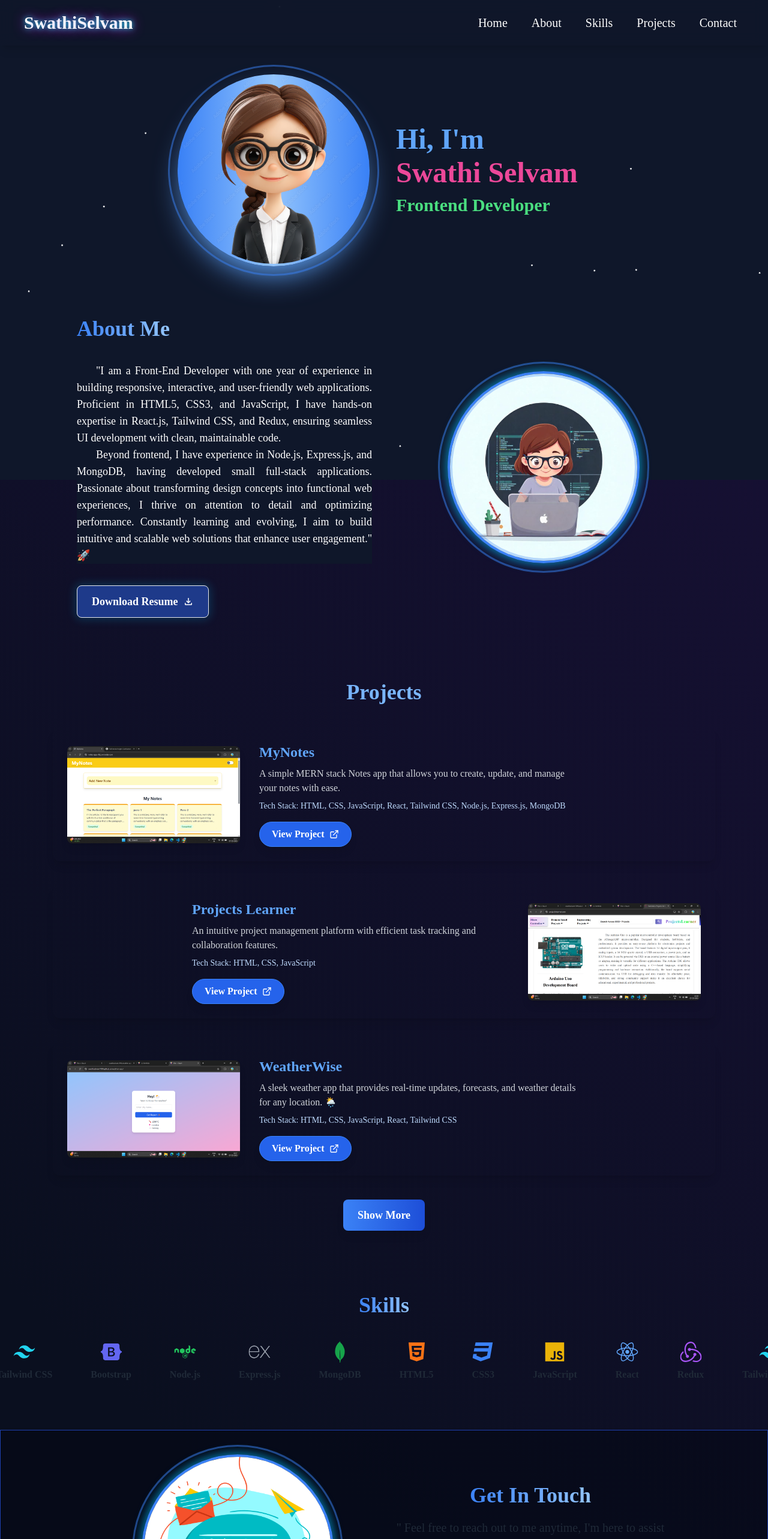
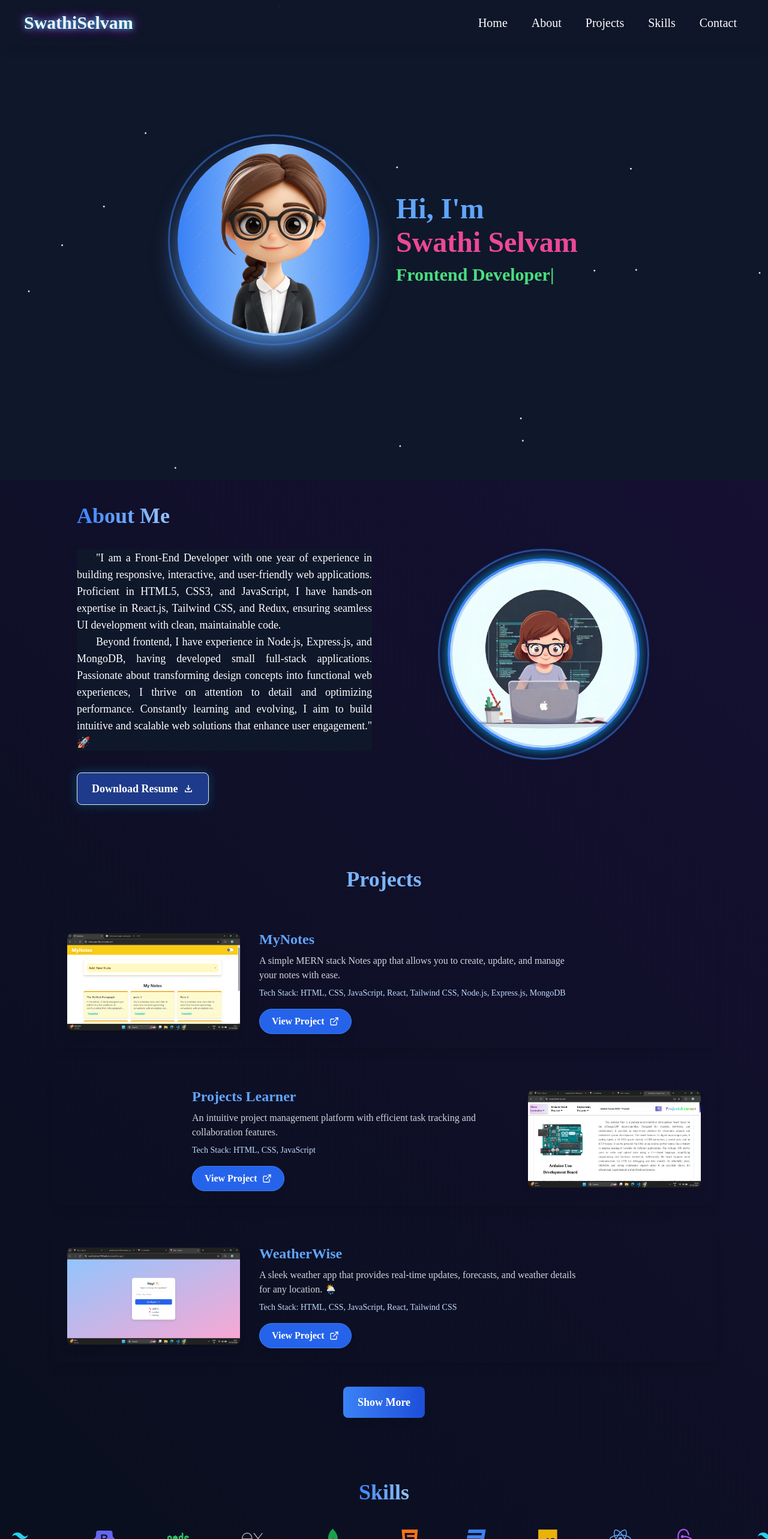
Before and after one commit to swathiselvam1999/swathi-portfolio, a React (Vite) app: page / in a window 1280 px wide. Shown: the top 2566 px of the page at 60% size. Built offline with nearby package versions, Linux system fonts and the light colour scheme.

Commit message:
home ui updated

```diff
--- a/src/components/Header.jsx
+++ b/src/components/Header.jsx
@@ -92,7 +92,7 @@ const Header = () => {
           {/* Full Menu for Larger Screens */}
           <div className={`md:flex hidden items-center`}>
             <ul className="flex text-xl">
-              {["Home", "About", "Skills", "Projects", "Contact"].map(
+              {["Home", "About",  "Projects", "Skills" ,"Contact"].map(
                 (item) => (
                   <li key={item}>
                     <a
--- a/src/components/Home.jsx
+++ b/src/components/Home.jsx
@@ -13,12 +13,12 @@ const Home = () => {
 
 
   return (
-    <section id="home" className="relative py-10 flex justify-center items-center scroll-mt-16 text-white h-100vh">
+    <section id="home" className="relative min-h-screen flex flex-col justify-center items-center scroll-mt-16 text-white">
 
       <ParticlesTest />
 
       {/* Main Content */}
-      <div className="relative z-10 grid md:grid-cols-2 gap-10 max-w-6xl mx-auto items-center px-6 md:px-12 pt-20 ">
+      <div className="relative z-10 grid md:grid-cols-2 gap-10 max-w-6xl mx-auto items-center px-6 md:px-12">
 
       {/* <div class="relative w-full h-screen "></div> */}
 
--- a/src/components/Skills.jsx
+++ b/src/components/Skills.jsx
@@ -17,7 +17,11 @@ const skills = [
 
 const Skills = () => {
   return (
-    <div id="skills" className="relative pt-10 pb-20 w-full flex flex-col items-center justify-center overflow-hidden" >
+
+    // <section id="about" className='relative z-10 py-10 flex justify-center items-center text-white '>
+
+    <section id="skills" className="relative z-10 py-10 flex justify-center items-center text-white " >
+      <div className="w-full flex flex-col items-center justify-center overflow-hidden">
       <h2 className="text-2xl md:text-4xl font-bold bg-gradient-to-r from-blue-500 to-blue-300 text-transparent bg-clip-text mb-10">
         Skills
       </h2>
@@ -43,7 +47,9 @@ const Skills = () => {
           ))}
         </motion.div>
       </div>
-    </div>
+      </div>
+
+    </section>
   );
 }
 
--- a/src/index.css
+++ b/src/index.css
@@ -44,6 +44,11 @@ h1, h2, h3 {
   font-family: 'Playfair Display', serif;
 }
 
+section {
+  scroll-margin-top: 4rem; /* Adjust this to your navbar height */
+}
+
+
 @keyframes spin-slow {
     0% { transform: rotate(0deg); }
     100% { transform: rotate(360deg); }
```
